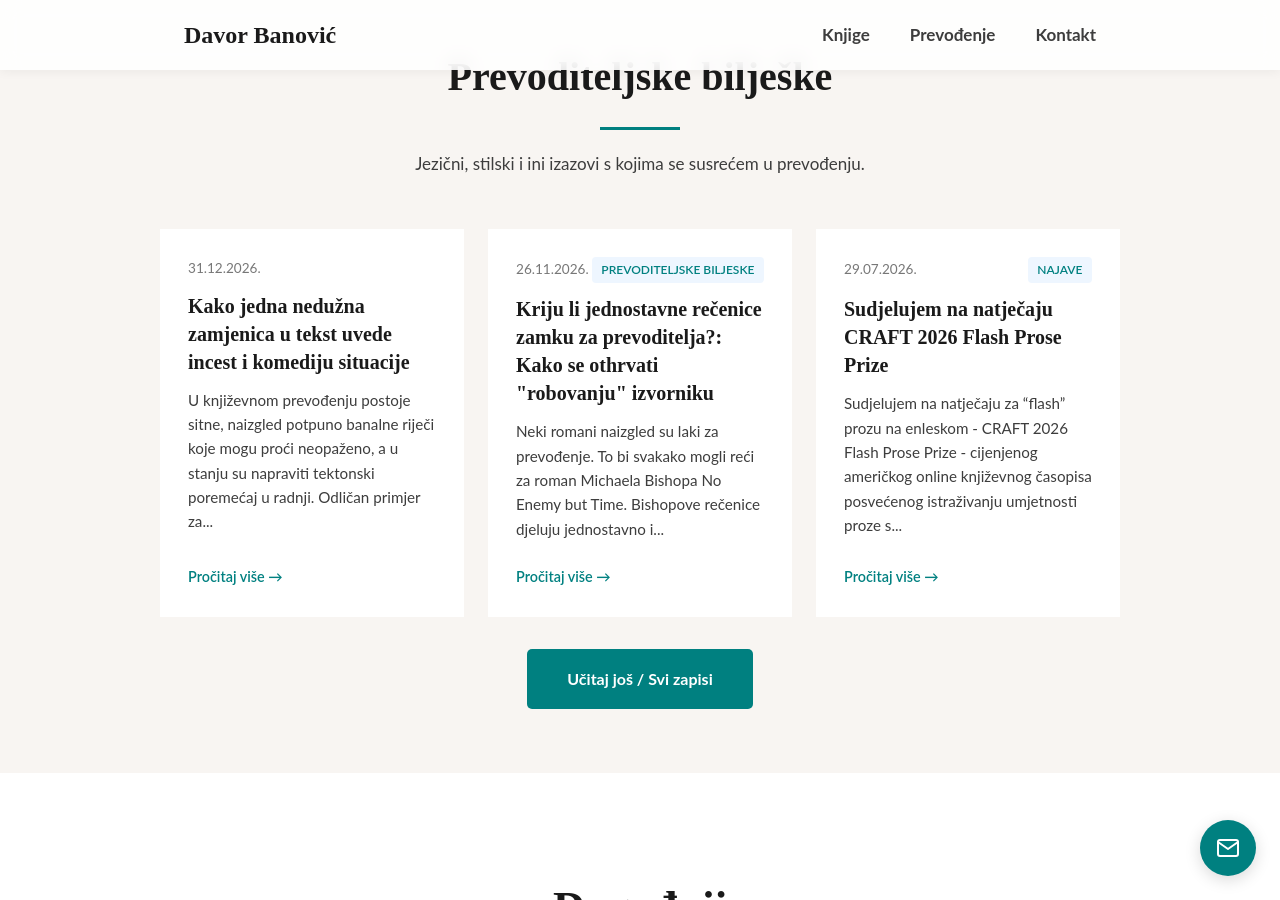
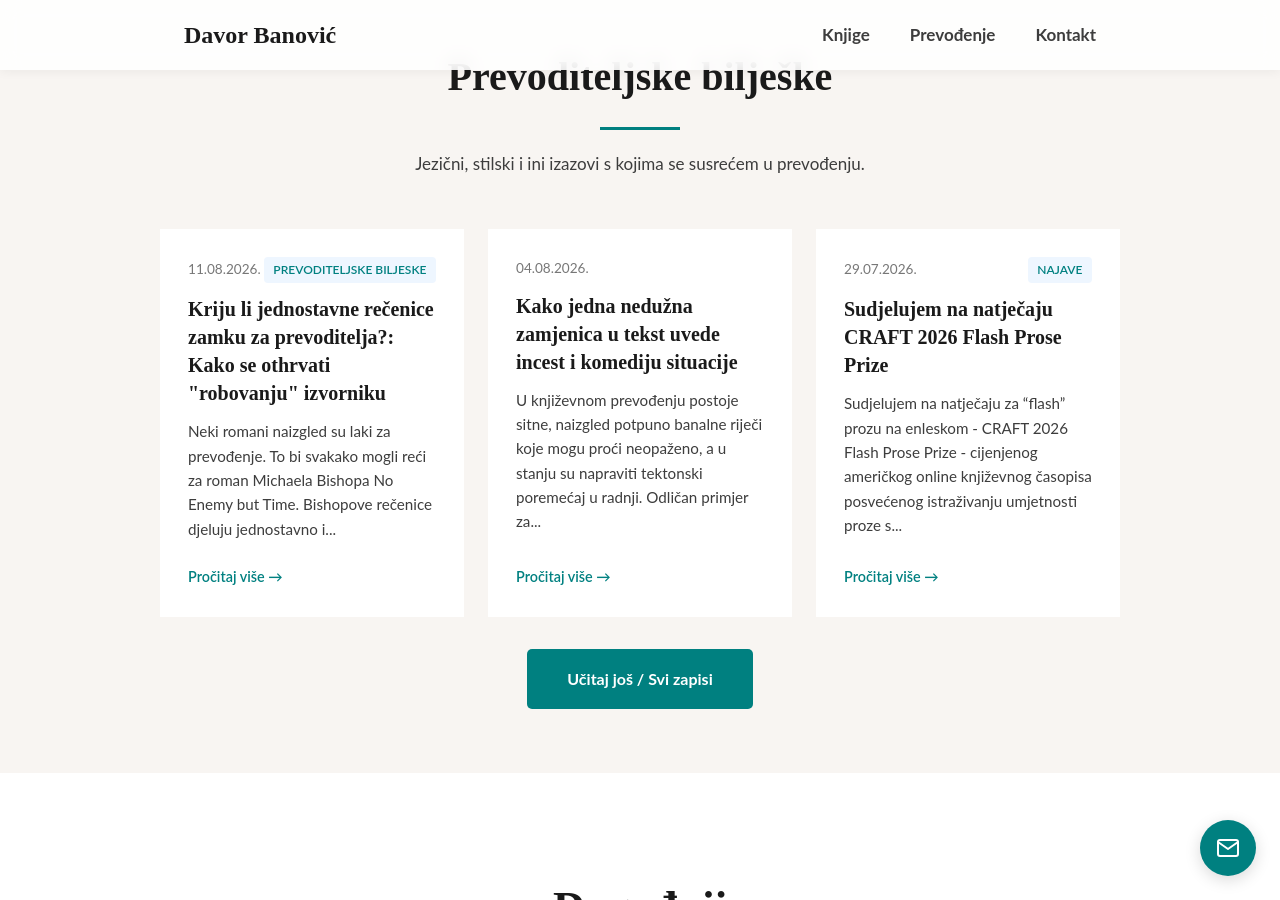
Before and after one commit to banovotz/banovotz.github.io, a Jekyll site: the page built from index.html, in a window 1280 px wide and 900 px high, scrolled down 4102 px. Built offline with Jekyll 4.4.1, drawn with Linux system fonts in a browser that asks for light colours.

Commit message:
Scheduled blog posts

```diff
--- a/_posts/2026-11-26-kriju-li-jednostavne-reenice-zamku-za-prevoditelja-kako-se-othrvati-robovanju-izvorniku.md
+++ b/_posts/2026-11-26-kriju-li-jednostavne-reenice-zamku-za-prevoditelja-kako-se-othrvati-robovanju-izvorniku.md
@@ -3,7 +3,7 @@ title: 'Kriju li jednostavne rečenice zamku za prevoditelja?: Kako se othrvati
   izvorniku'
 layout: post
 category: prevoditeljske-biljeske
-date: '2026-11-26 00:00:00'
+date: '2026-08-11 10:05:00'
 image: assets/images/martine-mussies-bumuBbsiavM-unsplash.jpg
 ---
 
--- a/_posts/2026-12-31-kako-jedna-neduna-zamjenica-u-tekst-uvede-incest-i-komediju-situacije.md
+++ b/_posts/2026-12-31-kako-jedna-neduna-zamjenica-u-tekst-uvede-incest-i-komediju-situacije.md
@@ -1,7 +1,7 @@
 ---
 title: Kako jedna nedužna zamjenica u tekst uvede incest i komediju situacije
 layout: post
-date: '2026-12-31 10:19:22'
+date: '2026-08-04 10:19:22'
 categories:
 - prevoditeljske-biljeske
 image: assets/images/sherise-van-dyk-NVIe0UYOhU8-unsplash.jpg
```
